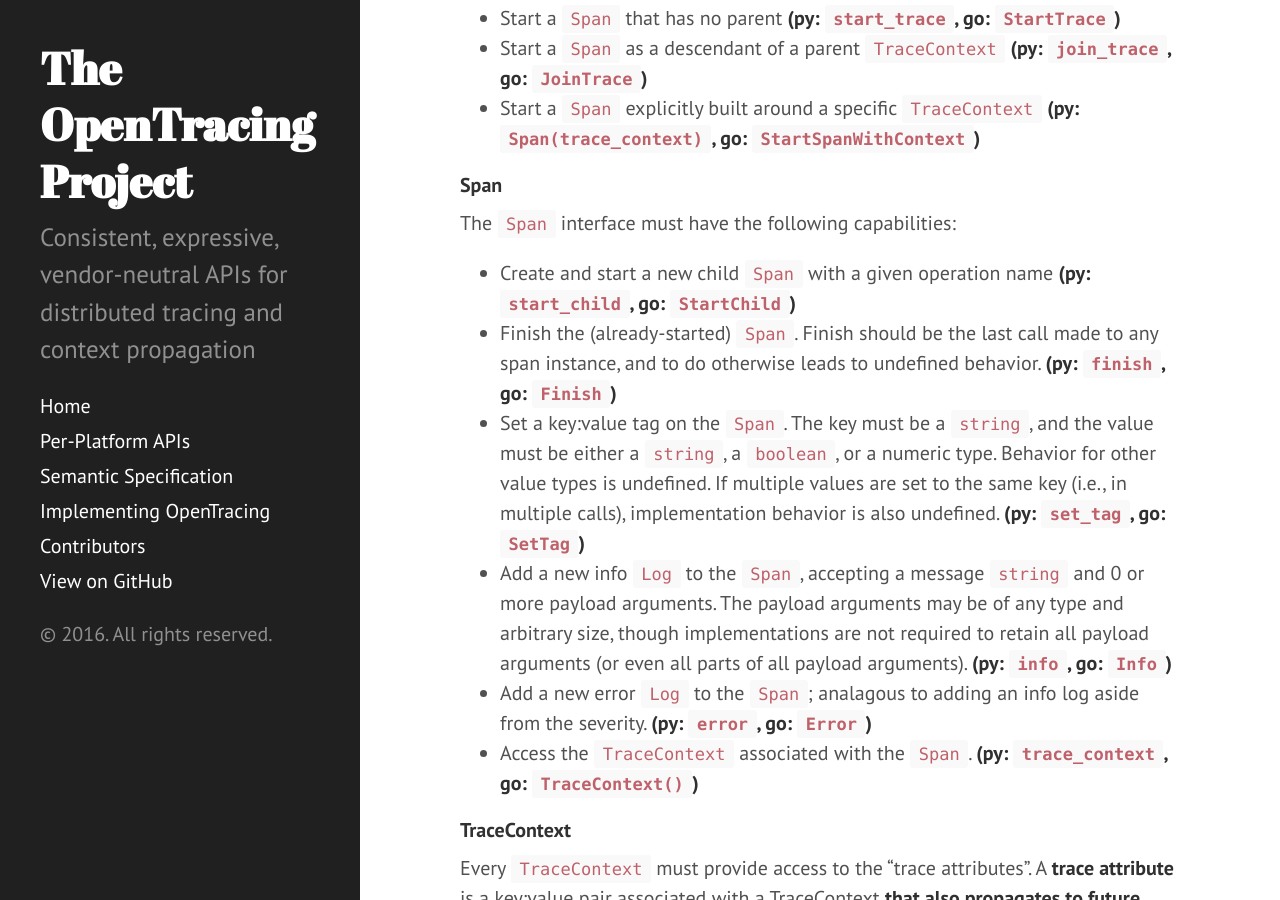
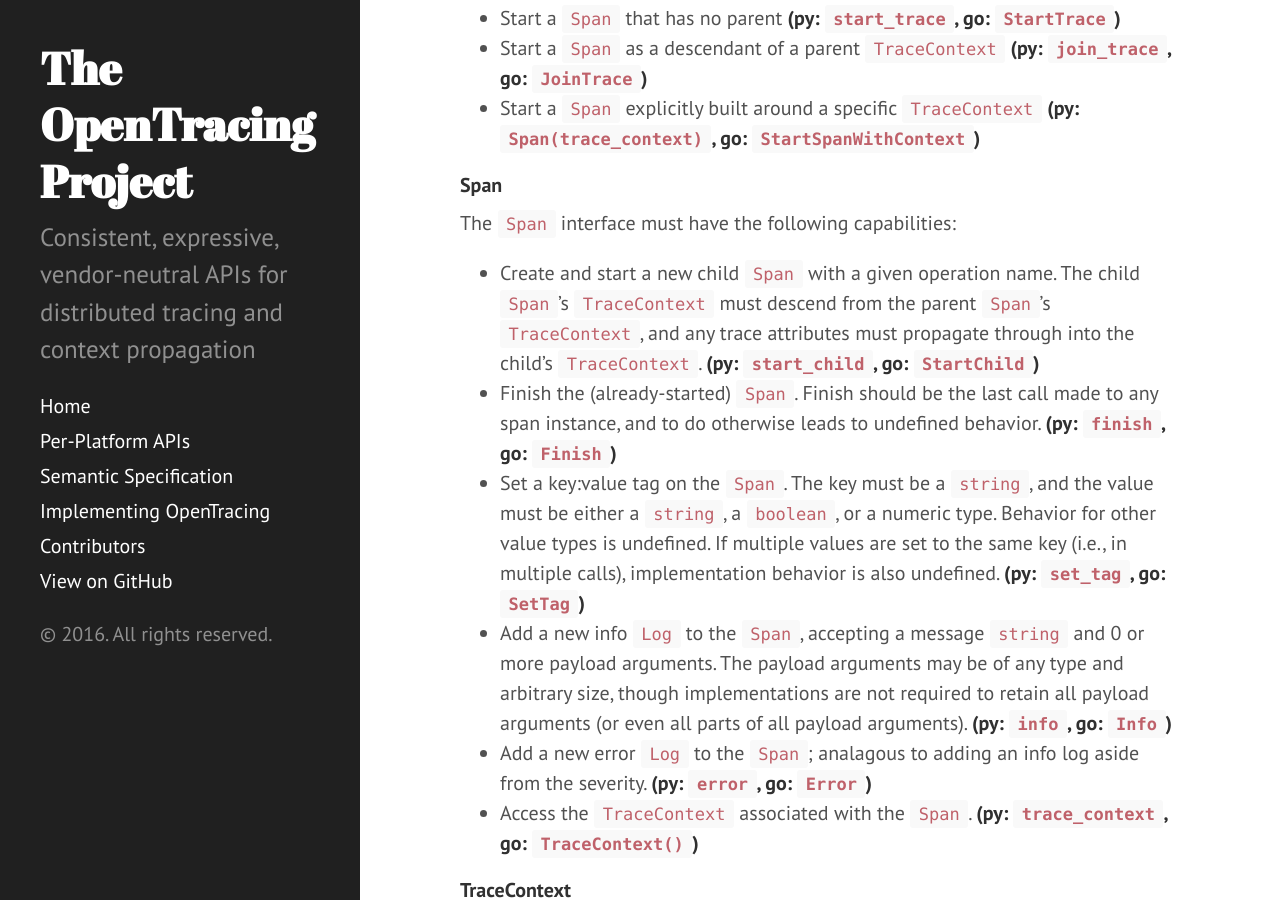
Before and after one commit to opentracing/opentracing.io, a Jekyll site: the page built from spec.md, in a window 1280 px wide and 900 px high, scrolled down 2494 px. Built offline with Jekyll 4.4.1, drawn with Linux system fonts in a browser that asks for light colours; Markdown is read by kramdown in place of the engine named in the settings.

Commit message:
late-breaking comment

```diff
--- a/spec.md
+++ b/spec.md
@@ -76,7 +76,7 @@
 
 The `Span` interface must have the following capabilities:
 
-- Create and start a new child `Span` with a given operation name **(py: `start_child`, go: `StartChild`)**
+- Create and start a new child `Span` with a given operation name. The child `Span`'s `TraceContext` must descend from the parent `Span`'s `TraceContext`, and any trace attributes must propagate through into the child's `TraceContext`. **(py: `start_child`, go: `StartChild`)**
 - Finish the (already-started) `Span`.  Finish should be the last call made to any span instance, and to do otherwise leads to undefined behavior. **(py: `finish`, go: `Finish`)**
 - Set a key:value tag on the `Span`. The key must be a `string`, and the value must be either a `string`, a `boolean`, or a numeric type. Behavior for other value types is undefined. If multiple values are set to the same key (i.e., in multiple calls), implementation behavior is also undefined. **(py: `set_tag`, go: `SetTag`)**
 - Add a new info `Log` to the `Span`, accepting a message `string` and 0 or more payload arguments. The payload arguments may be of any type and arbitrary size, though implementations are not required to retain all payload arguments (or even all parts of all payload arguments). **(py: `info`, go: `Info`)**
```
